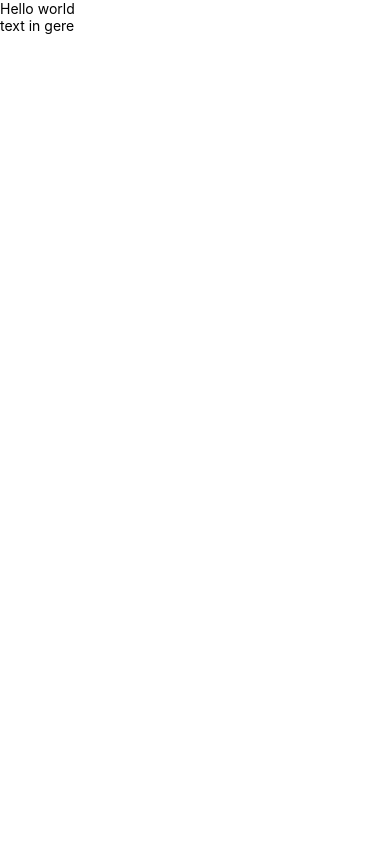
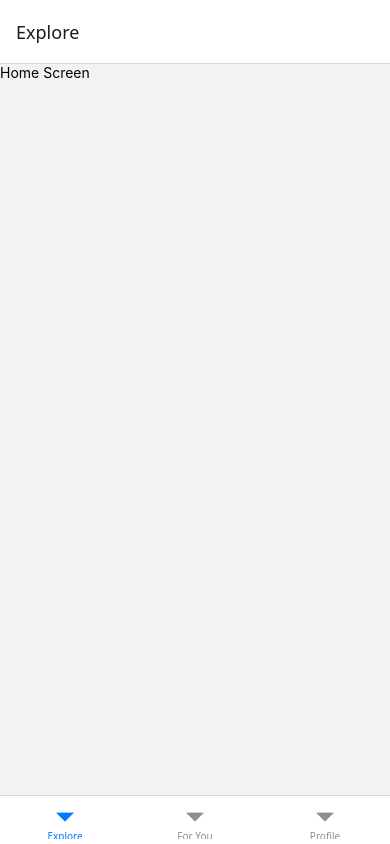
Before and after one commit to nidhinsankar/mkhbd_panels, a React Native app: screen / in a window 390 px wide. Built offline with nearby package versions, Linux system fonts and the light colour scheme.

Commit message:
add:bottom-tabs navigation and top-tab navigation

```diff
--- a/App.tsx
+++ b/App.tsx
@@ -1,47 +1,23 @@
-/**
- * Sample React Native App
- * https://github.com/facebook/react-native
- *
- * @format
- */
+import {createBottomTabNavigator} from '@react-navigation/bottom-tabs';
+import {NavigationContainer} from '@react-navigation/native';
+import React from 'react';
+import {StatusBar, StyleSheet} from 'react-native';
+import Profile from './screens/Profile';
+import ForYouScreen from './screens/ForYou';
+import ExploreScreen from './screens/Explore';
 
-import React from 'react';
-import type {PropsWithChildren} from 'react';
-import {
-  SafeAreaView,
-  ScrollView,
-  StatusBar,
-  StyleSheet,
-  Text,
-  useColorScheme,
-  View,
-} from 'react-native';
-
-type SectionProps = PropsWithChildren<{
-  title: string;
-}>;
-
-function Section({children, title}: SectionProps): React.JSX.Element {
-  const isDarkMode = useColorScheme() === 'dark';
-  return (
-    <View style={styles.sectionContainer}>
-      <Text style={[styles.sectionTitle]}>{title}</Text>
-      <Text style={[styles.sectionDescription]}>{children}</Text>
-    </View>
-  );
-}
+const Tab = createBottomTabNavigator();
 
 function App(): React.JSX.Element {
-  const isDarkMode = useColorScheme() === 'dark';
-
-  const backgroundStyle = {};
-
   return (
-    <SafeAreaView style={backgroundStyle}>
+    <NavigationContainer>
       <StatusBar />
-      <Text>Hello world</Text>
-      <Text>text in gere</Text>
-    </SafeAreaView>
+      <Tab.Navigator>
+        <Tab.Screen name="Explore" component={ExploreScreen} />
+        <Tab.Screen name="For You" component={ForYouScreen} />
+        <Tab.Screen name="Profile" component={Profile} />
+      </Tab.Navigator>
+    </NavigationContainer>
   );
 }
 
--- /dev/null
+++ b/screens/Explore.tsx
@@ -0,0 +1,11 @@
+import {Text, View} from 'react-native';
+
+const ExploreScreen = () => {
+  return (
+    <View>
+      <Text>Home Screen</Text>
+    </View>
+  );
+};
+
+export default ExploreScreen;
--- /dev/null
+++ b/screens/ForYou.tsx
@@ -0,0 +1,20 @@
+import {createMaterialTopTabNavigator} from '@react-navigation/material-top-tabs';
+import {Text, View} from 'react-native';
+import SuggestedScreen from './Suggested';
+import LikedScreen from './Liked';
+import LibraryScreen from './Library';
+import {NavigationContainer} from '@react-navigation/native';
+
+const Tab = createMaterialTopTabNavigator();
+
+const ForYouScreen = () => {
+  return (
+    <Tab.Navigator>
+      <Tab.Screen name="Suggested" component={SuggestedScreen} />
+      <Tab.Screen name="Liked" component={LikedScreen} />
+      <Tab.Screen name="Library" component={LibraryScreen} />
+    </Tab.Navigator>
+  );
+};
+
+export default ForYouScreen;
--- /dev/null
+++ b/screens/Library.tsx
@@ -0,0 +1,11 @@
+import {Text, View} from 'react-native';
+
+const LibraryScreen = () => {
+  return (
+    <View>
+      <Text>Library</Text>
+    </View>
+  );
+};
+
+export default LibraryScreen;
--- /dev/null
+++ b/screens/Liked.tsx
@@ -0,0 +1,11 @@
+import {Text, View} from 'react-native';
+
+const LikedScreen = () => {
+  return (
+    <View>
+      <Text>Liked screen</Text>
+    </View>
+  );
+};
+
+export default LikedScreen;
--- /dev/null
+++ b/screens/Profile.tsx
@@ -0,0 +1,11 @@
+import {Text, View} from 'react-native';
+
+const ProfileScreen = () => {
+  return (
+    <View>
+      <Text>Profile Screen</Text>
+    </View>
+  );
+};
+
+export default ProfileScreen;
--- /dev/null
+++ b/screens/Suggested.tsx
@@ -0,0 +1,11 @@
+import {Text, View} from 'react-native';
+
+const SuggestedScreen = () => {
+  return (
+    <View>
+      <Text>Suggested Screen</Text>
+    </View>
+  );
+};
+
+export default SuggestedScreen;
```
Also changed, not shown: package.json (+6 -1 lines), 3 other files (tests, documents, lock files or other folders).
